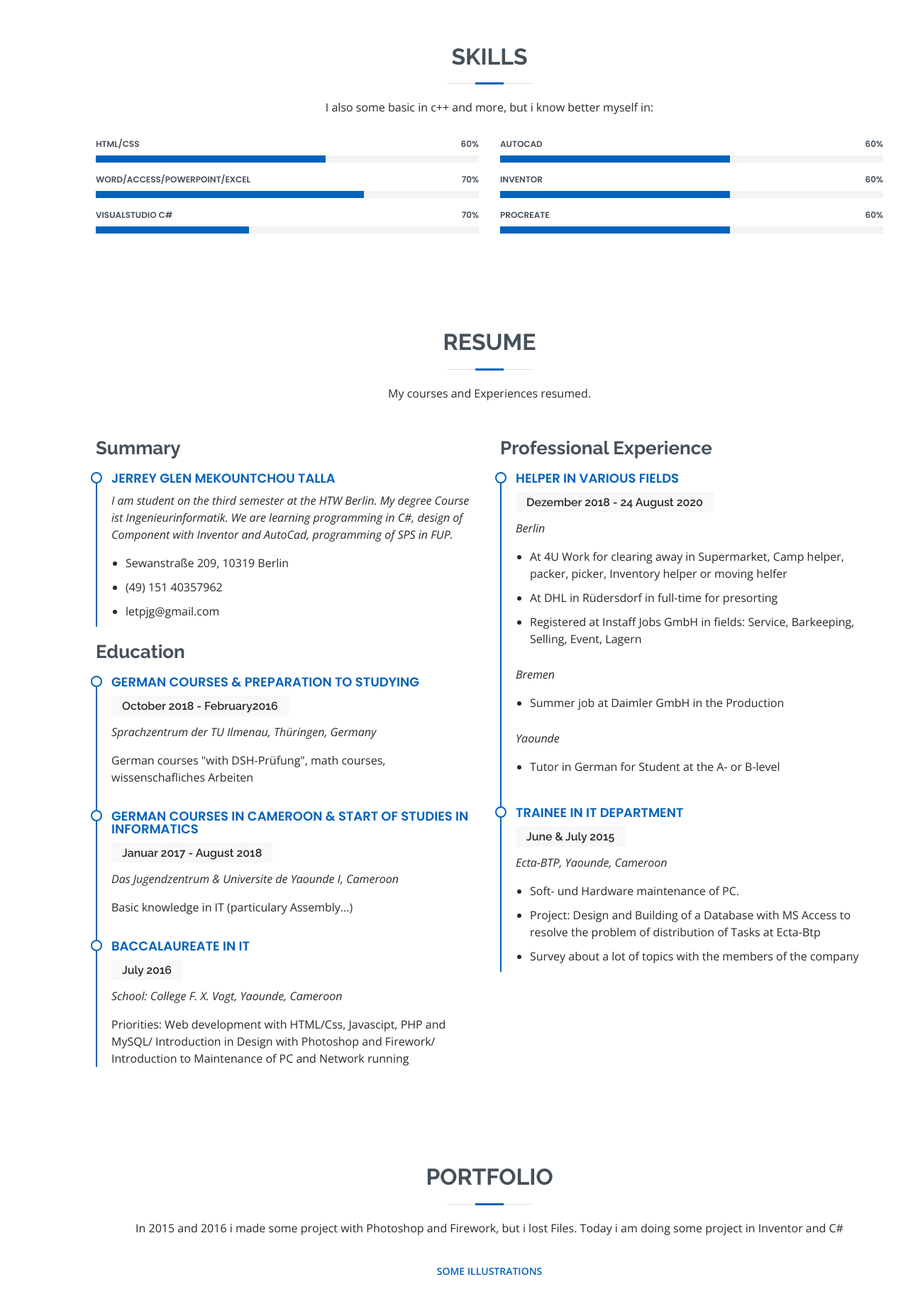
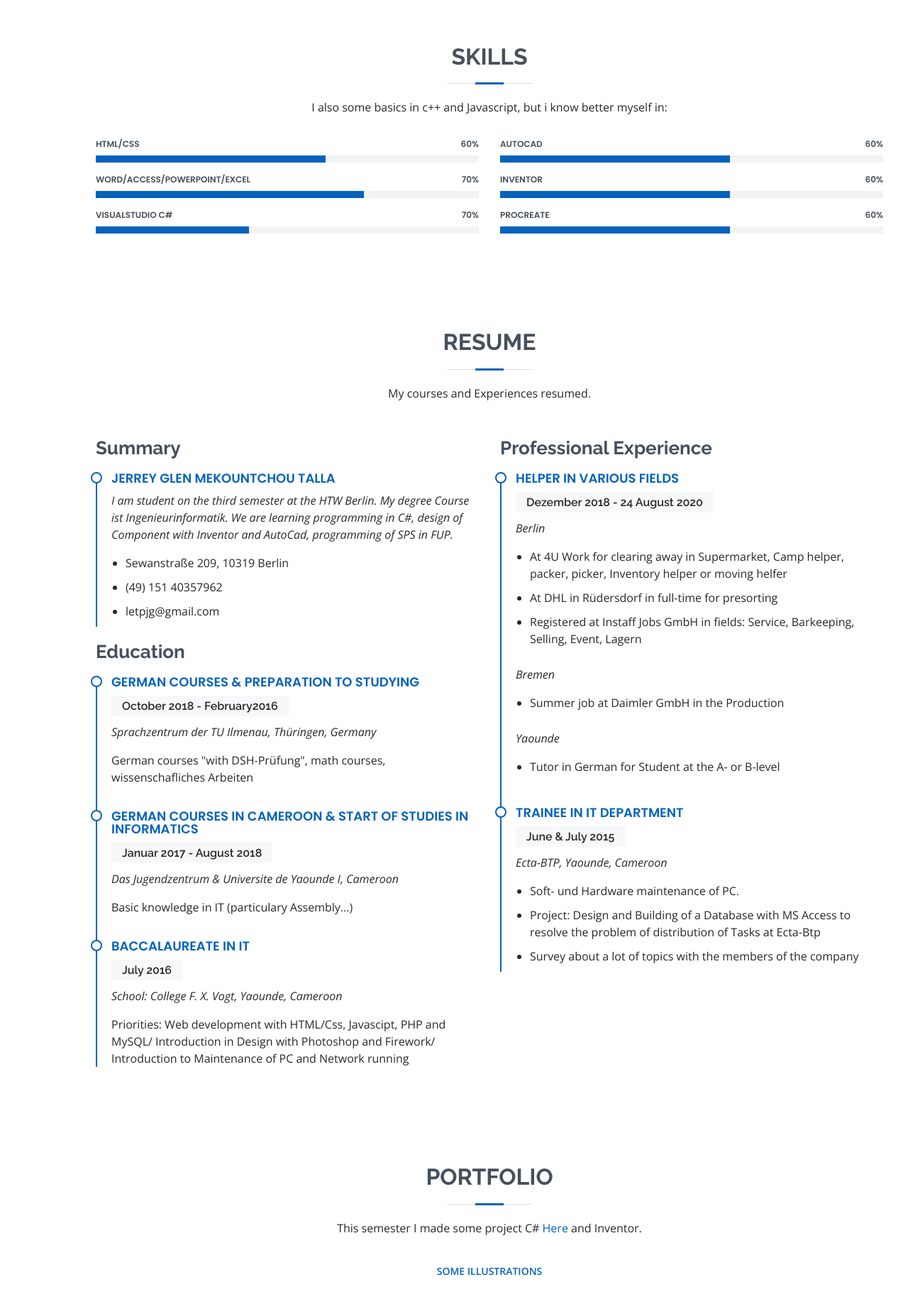
Before and after one commit to JerreyGlen/Documents, a plain HTML site: page index.html in a window 1280 px wide. Shown: the part 1540-3377 px from the top of the page at 71% size. Drawn offline with nearby package versions, Linux system fonts and the light colour scheme.

Commit message:
Last review

```diff
--- a/index.html
+++ b/index.html
@@ -146,7 +146,7 @@
 
         <div class="section-title">
           <h2>Skills</h2>
-          <p>I also some basic in c++ and more, but i know better myself in:</p>
+          <p>I also some basics in c++ and Javascript, but i know better myself in:</p>
         </div>
 
         <div class="row skills-content">
@@ -294,7 +294,7 @@
 
         <div class="section-title">
           <h2>Portfolio</h2>
-          <p>In 2015 and 2016 i made some project with Photoshop and Firework, but i lost Files. Today i am doing some project in Inventor and C# </p>
+          <p>This semester I made some project C# <a href="https://gitlab.rz.htw-berlin.de/programmierprojekt/wisi2020/grp10and">Here</a> and Inventor. </p>
         </div>
 
         <div class="row">
```
